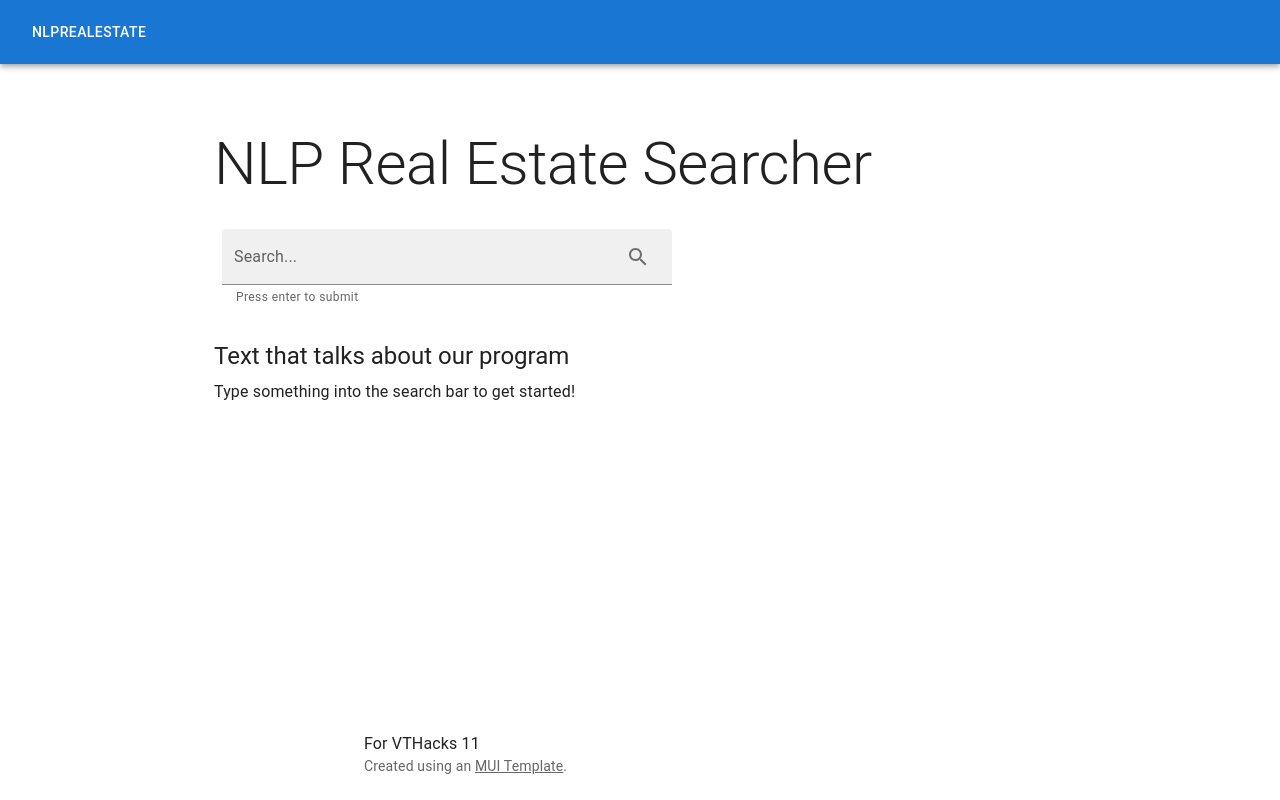
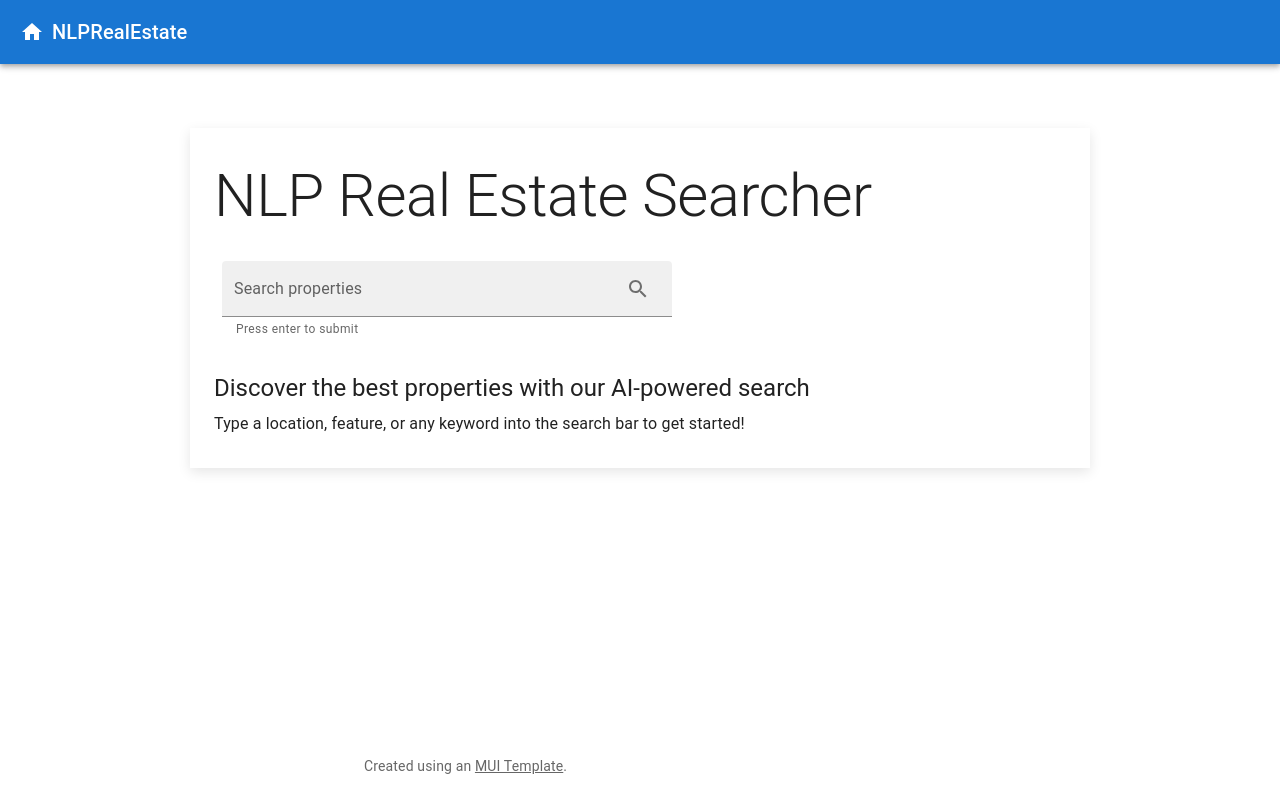
Before and after one commit to CSHieuV/RealifAI, a React (Create React App) app in the folder frontend/: page / in a window 1280 px wide. Built offline with nearby package versions, Linux system fonts and the light colour scheme; no server answers.

Commit message:
edited frontend

```diff
--- a/frontend/src/SearchPage.js
+++ b/frontend/src/SearchPage.js
@@ -6,8 +6,11 @@
 import Link from "@mui/material/Link";
 import {AppBar, Button, IconButton, InputAdornment, TextField, Toolbar} from "@mui/material";
 import SearchIcon from '@mui/icons-material/Search';
+import { CircularProgress, Tooltip } from "@mui/material";
+import HomeIcon from '@mui/icons-material/Home';
 
 export let markers = null;
+let isLoading = false; // Dummy variable for loading state
 
 function Footer() {
     return (
@@ -24,7 +27,12 @@
     return (
         <AppBar position="static">
             <Toolbar>
-                <Button color="inherit">NLPRealEstate</Button>
+                <IconButton edge="start" color="inherit" aria-label="home">
+                    <HomeIcon />
+                </IconButton>
+                <Typography variant="h6" component="div" sx={{ flexGrow: 1 }}>
+                    NLPRealEstate
+                </Typography>
             </Toolbar>
         </AppBar>
     );
@@ -48,10 +56,12 @@
         });
 }
 function SearchBar() {
+    const [loading, setLoading] = React.useState(false); // State to handle loading
 
     const handleEnter = (e) => {
         if (e.keyCode === 13) {
             e.preventDefault();
+            setLoading(true);
             const value = e.target.value;
             fetchFromBackend(value)
         }
@@ -60,7 +70,8 @@
     return (
         <div>
             <TextField
-                label="Search..."
+                label="Search properties"
+                placeholder="Enter city, neighborhood, or keyword..."
                 id="filled-start-adornment"
                 sx={{ m: 1, width: '50ch' }}
                 onKeyDown={(e) => handleEnter(e)}
@@ -69,23 +80,26 @@
                 InputProps={{
                     endAdornment: (
                         <InputAdornment position='end'>
+                            <Tooltip title="Search">
+                                <span>
                                     <IconButton type="button"
                                                 sx={{ p: '10px' }}
                                                 aria-label="search"
-                                    onClick={(e) => fetchFromBackend(e.target.value)}>
-                            <SearchIcon />
+                                                disabled={isLoading}
+                                                onClick={(e) => {
+                                                    setLoading(true);
+                                                    fetchFromBackend(e.target.value);
+                                                }}>
+                                        {isLoading ? <CircularProgress size={24} /> : <SearchIcon />}
                                     </IconButton>
+                                </span>
+                            </Tooltip>
                         </InputAdornment>
                     ),
                 }}
             />
-
-
         </div>
-        // https://stackoverflow.com/questions/51694149/add-element-inside-textfield-component-material-ui
-
-    )
-
+    );
 }
 
 export default function SearchPage() {
@@ -95,20 +109,21 @@
                 display: 'flex',
                 flexDirection: 'column',
                 minHeight: '100vh',
+                bg: '#f5f5f5', // Light gray background for a subtle differentiation
             }}
         >
-            <ButtonAppBar/>
+            <ButtonAppBar />
             <CssBaseline />
-            <Container component="main" sx={{ mt: 8, mb: 2 }} maxWidth="md">
+            <Container component="main" sx={{ mt: 8, mb: 2, p: 4, boxShadow: '0 4px 12px rgba(0, 0, 0, 0.1)', bg: 'white' }} maxWidth="md">
                 <Typography variant="h2" component="h1" gutterBottom>
                     NLP Real Estate Searcher
                 </Typography>
-                <SearchBar/>
-                <br/>
+                <SearchBar />
+                <br />
                 <Typography variant="h5" component="h2" gutterBottom>
-                    {'Text that talks about our program'}
+                    Discover the best properties with our AI-powered search
                 </Typography>
-                <Typography variant="body1">Type something into the search bar to get started!</Typography>
+                <Typography variant="body1">Type a location, feature, or any keyword into the search bar to get started!</Typography>
             </Container>
             <Box
                 component="footer"
@@ -116,6 +131,8 @@
                     py: 3,
                     px: 2,
                     mt: 'auto',
+                    bg: 'primary.main', // Styling footer with primary color
+                    color: 'white'
                 }}
             >
                 <Container maxWidth="sm">
```
Lines whose indentation alone changed are shown as unchanged.
